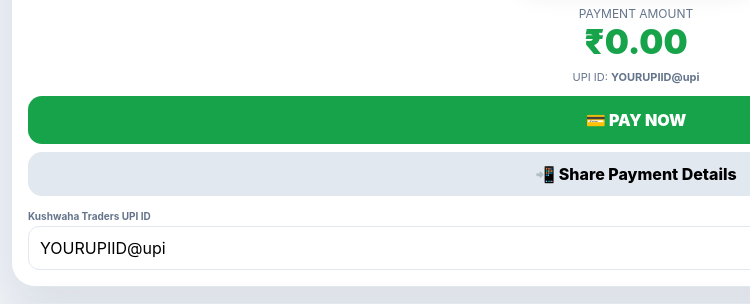
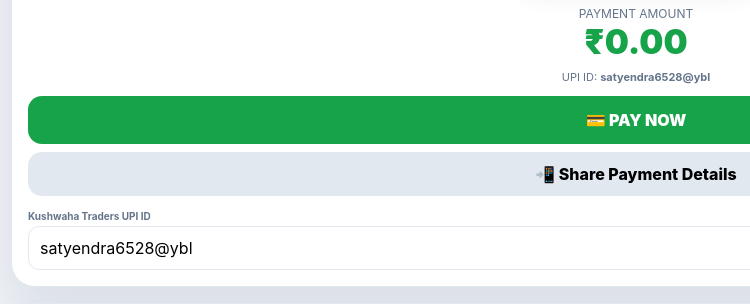
Before and after one commit to Ksatyendra26/Smart-Calculator, a plain HTML site: page index.html in a window 1280 px wide. Shown: the part 1001-1305 px from the top of the page, 4-754 px from the left. Drawn offline with Linux system fonts and the light colour scheme.

Commit message:
Update UPI ID in index.html

```diff
--- a/index.html
+++ b/index.html
@@ -8,7 +8,7 @@
 <meta name="apple-mobile-web-app-status-bar-style" content="black-translucent">
 <meta name="apple-mobile-web-app-title" content="SMART CALCULATOR">
 <link rel="manifest" href="manifest.json">
-<title>SMART CALCULATOR | Kushwaha Traders</title>
+<title>SMART CALCULATOR |</title>
 <style>
 :root{--bg:#eef2f7;--card:#fff;--soft:#f7f9fc;--text:#0f172a;--muted:#64748b;--line:#e2e8f0;--blue:#2563eb;--green:#16a34a;--red:#dc2626;--amber:#d97706;--shadow:0 18px 45px #0f172a16}
 *{box-sizing:border-box}html,body{margin:0;min-height:100%;font-family:Inter,system-ui,-apple-system,Segoe UI,Arial,sans-serif;color:var(--text)}
@@ -88,7 +88,7 @@ body.dark{--bg:#070b14;--card:#111827;--soft:#182131;--text:#f8fafc;--muted:#94a
   <div class="between"><div><div class="section-title">UPI PAYMENT</div><div class="muted">Dynamic QR for Kushwaha Traders</div></div><span class="muted">UPI READY</span></div>
   <div class="qr"><div id="qrcode"><span class="muted">Enter bill amount</span></div></div>
   <div class="muted">PAYMENT AMOUNT</div><div class="amount">₹<span id="upiAmount">0.00</span></div>
-  <div class="upi">UPI ID: <strong id="upiDisplay">YOURUPIID@upi</strong></div>
+  <div class="upi">UPI ID: <strong id="upiDisplay">satyendra6528@ybl</strong></div>
   <div class="row"><button class="pay" onclick="payNow()">💳 PAY NOW</button></div>
   <button class="share" onclick="sharePayment()">📲 Share Payment Details</button>
   <div class="form-grid" style="text-align:left;margin-top:14px">
@@ -114,7 +114,7 @@ body.dark{--bg:#070b14;--card:#111827;--soft:#182131;--text:#f8fafc;--muted:#94a
 <script>
 const $=id=>document.getElementById(id), money=n=>'₹'+Number(n||0).toLocaleString('en-IN',{minimumFractionDigits:2,maximumFractionDigits:2});
 let cur='0',prev=null,oper=null,reset=false,items=[];
-let upi=localStorage.getItem('smart_upi')||'YOURUPIID@upi';
+let upi=localStorage.getItem('smart_upi')||'satyendra6528@ybl';
 $('upiInput').value=upi;$('upiDisplay').textContent=upi;
 const today=new Date(); $('billDate').value=today.toISOString().slice(0,10);
 function invoice(){return 'KT-'+Date.now().toString().slice(-7)}
```
